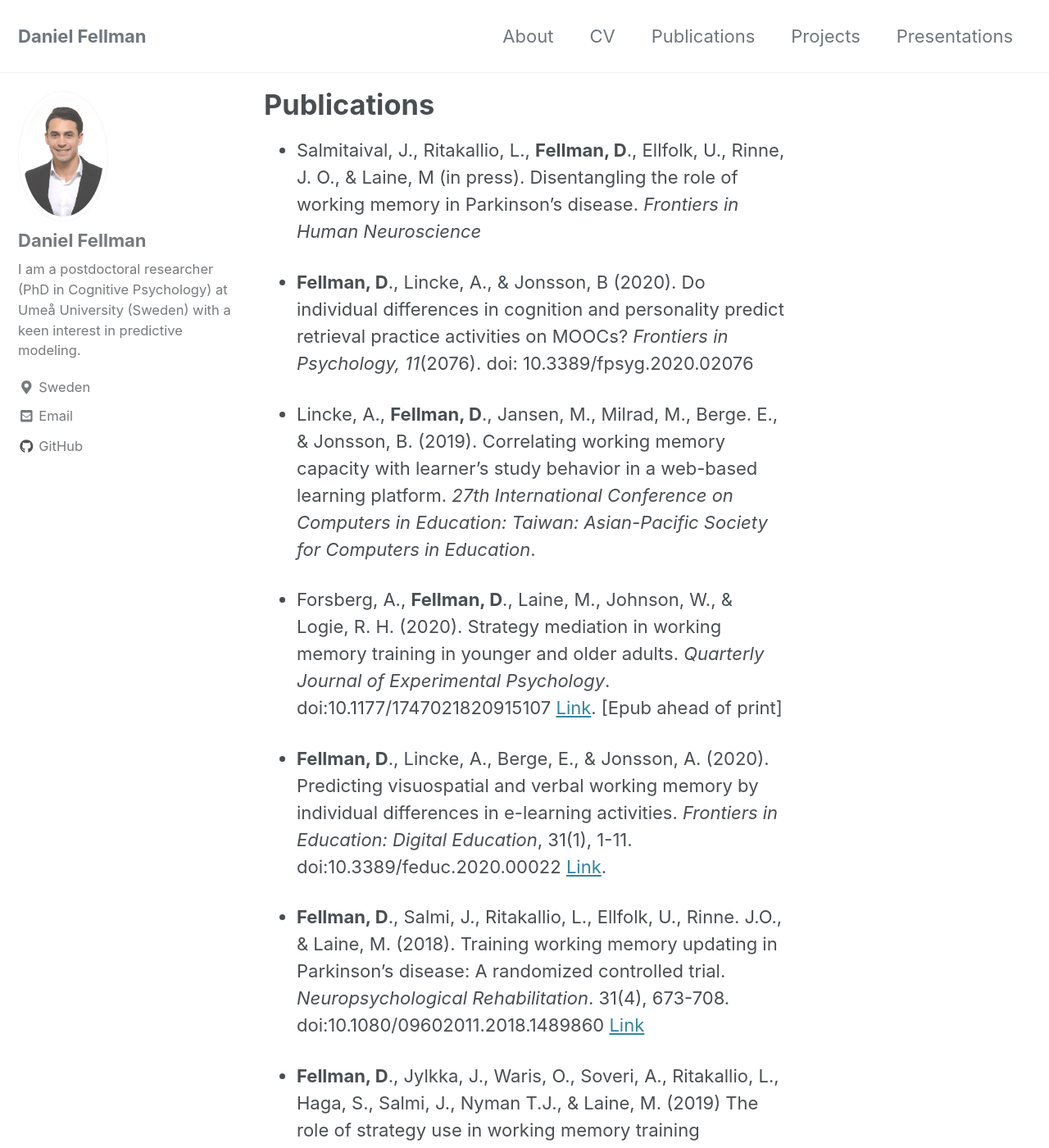
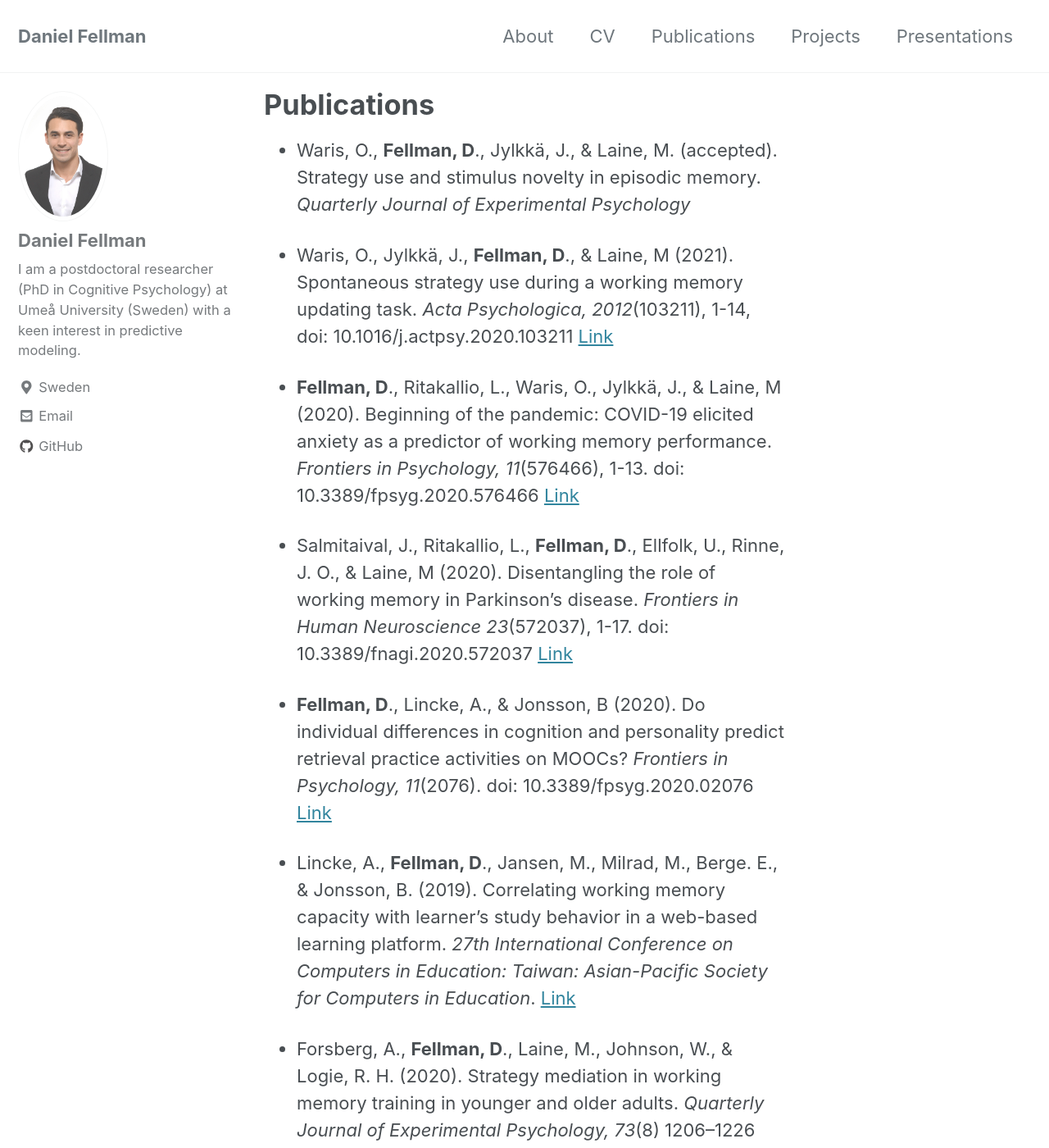
Before and after one commit to danielfellman/danielfellman.github.io, a Jekyll site: the page built from _pages/publications.md, in a window 1280 px wide and 1400 px high. Shown: the whole window at 82% size. Built offline with Jekyll 4.4.1, drawn with Linux system fonts in a browser that asks for light colours; cached includes are drawn as plain includes; nearby versions of some CDN libraries; some of the changed text lies outside the part shown.

Commit message:
Update publications.md

```diff
--- a/_pages/publications.md
+++ b/_pages/publications.md
@@ -5,17 +5,23 @@ title: "Publications"
 author_profile: true
 ---
 
-* Salmitaival, J., Ritakallio, L., **Fellman, D**., Ellfolk, U., Rinne, J. O., & Laine, M (in press). Disentangling the role of working memory in Parkinson's disease. *Frontiers in Human Neuroscience*
+* Waris, O., **Fellman, D**., Jylkkä, J., & Laine, M. (accepted). Strategy use and stimulus novelty in episodic memory. *Quarterly Journal of Experimental Psychology*
 
-*	**Fellman, D**., Lincke, A., & Jonsson, B (2020). Do individual differences in cognition and personality predict retrieval practice activities on MOOCs? *Frontiers in Psychology, 11*(2076). doi: 10.3389/fpsyg.2020.02076
+* Waris, O., Jylkkä, J., **Fellman, D**., & Laine, M (2021). Spontaneous strategy use during a working memory updating task. *Acta Psychologica, 2012*(103211), 1-14, doi: 10.1016/j.actpsy.2020.103211 [Link](https://www.sciencedirect.com/science/article/pii/S0001691820305357?dgcid=rss_sd_all)
 
-* Lincke, A., **Fellman, D**., Jansen, M., Milrad, M., Berge. E., & Jonsson, B. (2019). Correlating working memory capacity with learner’s study behavior in a web-based learning platform. *27th International Conference on Computers in Education: Taiwan: Asian-Pacific Society for Computers in Education*.
+* **Fellman, D**., Ritakallio, L., Waris, O., Jylkkä, J., & Laine, M (2020). Beginning of the pandemic: COVID-19 elicited anxiety as a predictor of working memory performance. *Frontiers in Psychology, 11*(576466), 1-13. doi: 10.3389/fpsyg.2020.576466 [Link](https://www.frontiersin.org/articles/10.3389/fpsyg.2020.576466/abstract)
 
-* Forsberg, A., **Fellman, D**., Laine, M., Johnson, W., & Logie, R. H. (2020). Strategy mediation in working memory training in younger and older adults. *Quarterly Journal of Experimental Psychology*. doi:10.1177/1747021820915107 [Link](https://journals.sagepub.com/doi/abs/10.1177/1747021820915107). [Epub ahead of print]
+* Salmitaival, J., Ritakallio, L., **Fellman, D**., Ellfolk, U., Rinne, J. O., & Laine, M (2020). Disentangling the role of working memory in Parkinson's disease. *Frontiers in Human Neuroscience 23*(572037), 1-17. doi: 10.3389/fnagi.2020.572037 [Link](https://www.frontiersin.org/articles/10.3389/fnagi.2020.572037/full)
 
-* **Fellman, D**., Lincke, A., Berge, E., & Jonsson, A. (2020). Predicting visuospatial and verbal working memory by individual differences in e-learning activities. *Frontiers in Education: Digital Education*, 31(1), 1-11. doi:10.3389/feduc.2020.00022 [Link](https://www.frontiersin.org/articles/10.3389/feduc.2020.00022/full).
+*	**Fellman, D**., Lincke, A., & Jonsson, B (2020). Do individual differences in cognition and personality predict retrieval practice activities on MOOCs? *Frontiers in Psychology, 11*(2076). doi: 10.3389/fpsyg.2020.02076 [Link](https://www.ncbi.nlm.nih.gov/pmc/articles/PMC7461909/)
 
-* **Fellman, D**., Salmi, J., Ritakallio, L., Ellfolk, U., Rinne. J.O., & Laine, M. (2018). Training working memory updating in Parkinson’s disease: A randomized controlled trial. *Neuropsychological Rehabilitation*. 31(4), 673-708. doi:10.1080/09602011.2018.1489860 [Link](https://www.tandfonline.com/doi/abs/10.1080/09602011.2018.1489860)
+* Lincke, A., **Fellman, D**., Jansen, M., Milrad, M., Berge. E., & Jonsson, B. (2019). Correlating working memory capacity with learner’s study behavior in a web-based learning platform. *27th International Conference on Computers in Education: Taiwan: Asian-Pacific Society for Computers in Education*. [Link](http://www.diva-portal.org/smash/get/diva2:1393468/FULLTEXT01.pdf)
+
+* Forsberg, A., **Fellman, D**., Laine, M., Johnson, W., & Logie, R. H. (2020). Strategy mediation in working memory training in younger and older adults. *Quarterly Journal of Experimental Psychology, 73*(8) 1206–1226  doi:10.1177/1747021820915107 [Link](https://journals.sagepub.com/doi/abs/10.1177/1747021820915107).
+
+* **Fellman, D**., Lincke, A., Berge, E., & Jonsson, A. (2020). Predicting visuospatial and verbal working memory by individual differences in e-learning activities. *Frontiers in Education: Digital Education, 31*(1), 1-11. doi:10.3389/feduc.2020.00022 [Link](https://www.frontiersin.org/articles/10.3389/feduc.2020.00022/full).
+
+* **Fellman, D**., Salmi, J., Ritakallio, L., Ellfolk, U., Rinne. J.O., & Laine, M. (2018). Training working memory updating in Parkinson’s disease: A randomized controlled trial. *Neuropsychological Rehabilitation, 31*(4), 673-708. doi:10.1080/09602011.2018.1489860 [Link](https://www.tandfonline.com/doi/abs/10.1080/09602011.2018.1489860)
 
 * **Fellman, D**., Jylkka, J., Waris, O., Soveri, A., Ritakallio, L., Haga, S., Salmi, J., Nyman T.J., & Laine, M. (2019) The role of strategy use in working memory training outcomes. *Journal of Memory and Language, 119*(104064). doi:10.1016/j.jml.2019.104064 [Link](https://www.sciencedirect.com/science/article/pii/S0749596X19300968).
 
```
